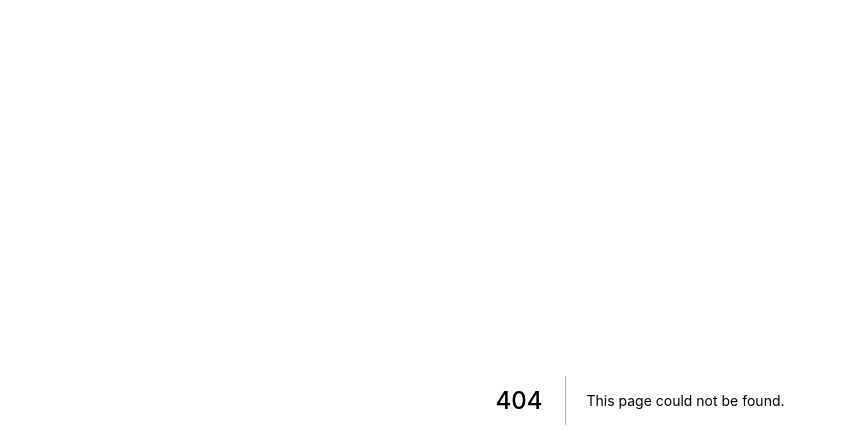
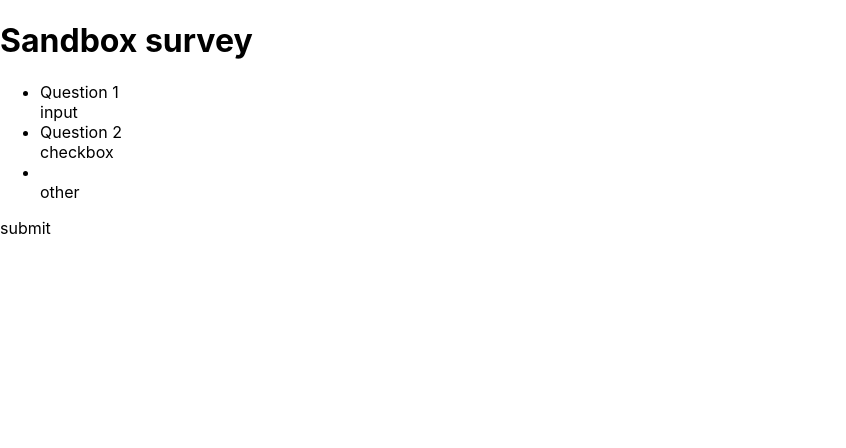
Before and after one commit to phillymatty/traxyback, a Next.js app: page /surveys/custom-survey in a window 1280 px wide. Before the commit this address had no page. Shown: the top 448 px of the page, without its empty margins (0-846 px from the left). Built offline with nearby package versions, Linux system fonts and the light colour scheme.

Commit message:
added survey lib and custom survey with mock data.

```diff
--- /dev/null
+++ b/lib/surveys.js
@@ -0,0 +1,20 @@
+export function getSurveyQuestions(param) {
+    // here query BE for list of questions
+    return {
+        questions:
+        [
+            {
+                prompt: "Question 1",
+                type: "input"
+            },
+            {
+                prompt: "Question 2",
+                type: "checkbox"
+            },
+            {
+                prompt: param,
+                type: "other"
+            }
+        ]
+    }
+}
--- a/package.json
+++ b/package.json
@@ -8,9 +8,9 @@
     "start": "next start"
   },
   "dependencies": {
-    "next": "10.0.5",
-    "react": "17.0.1",
-    "react-dom": "17.0.1",
+    "next": "^10.0.5",
+    "react": "^17.0.1",
+    "react-dom": "^17.0.1",
     "sass": "^1.32.8"
   }
 }
--- /dev/null
+++ b/pages/surveys/custom-survey.js
@@ -0,0 +1,30 @@
+import { getSurveyQuestions } from '../../lib/surveys'
+import Link from 'next/link'
+import { useRouter } from 'next/router'
+
+
+
+
+export default function CustomSurvey({ id }) {
+
+  const {query} = useRouter()
+  const surveyData = getSurveyQuestions(query.id)
+    return (
+      <>
+        { id }
+        <h1>Sandbox survey</h1>
+        <ul>
+          {surveyData.questions.map(({ prompt, type }) => (
+            <li>
+              {prompt}
+              <br />
+              {type}
+            </li>
+          ))}
+        </ul>
+        <Link href='thank-you'>
+          <a>submit</a>
+        </Link>
+      </>
+    )
+  }
--- /dev/null
+++ b/pages/surveys/thank-you.js
@@ -0,0 +1,3 @@
+export default function ThankYou() {
+    return <div>Thank You!</div>
+}
```
Also changed, not shown: pages/surveys/customer-survey.js (+36 -2 lines), 1 other file (tests, documents, lock files or other folders).
